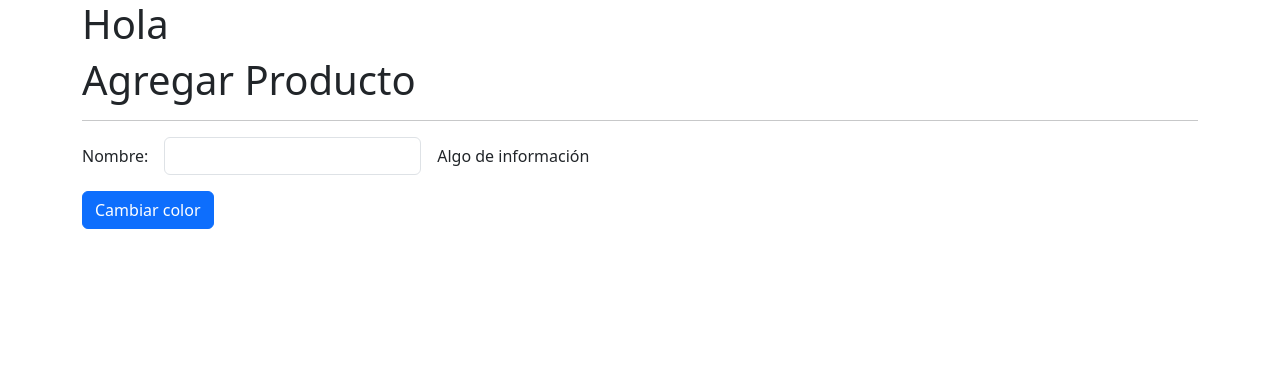
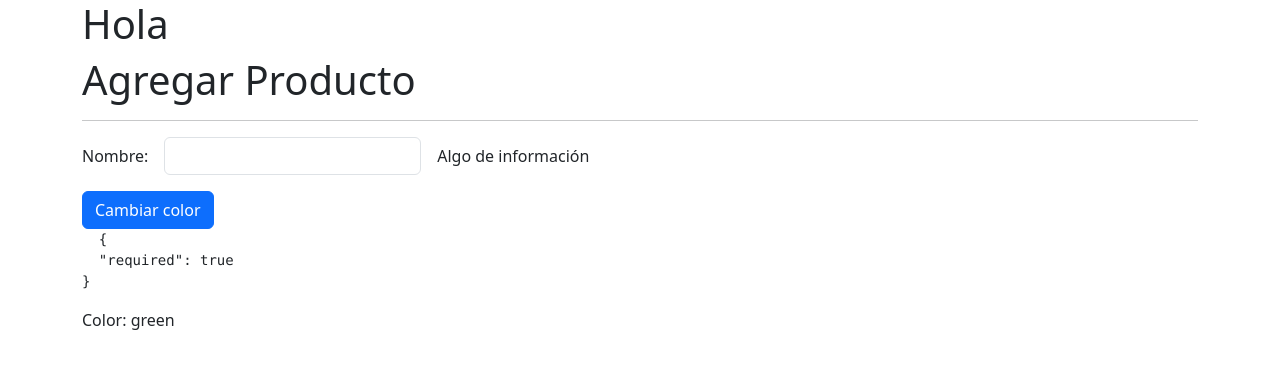
Before and after one commit to jsfc2199/DirectivesSignals, an Angular app: page /products/product in a window 1280 px wide. Shown: the top 368 px of the page. Built offline with nearby package versions, Linux system fonts and the light colour scheme.

Commit message:
Creacion de formulario reactivo tradicional

```diff
--- a/src/app/products/pages/product-page/product-page.component.html
+++ b/src/app/products/pages/product-page/product-page.component.html
@@ -1,12 +1,12 @@
 <h1>Agregar Producto</h1>
 <hr />
-<form>
+<form [formGroup]="myForm">
   <div class="row g-3 align-items-center mb-3">
     <div class="col-auto">
       <Label>Nombre: </Label>
     </div>
     <div class="col-auto">
-      <input type="text" class="form-control" />
+      <input type="text" class="form-control" formControlName = "name"/>
     </div>
     <div class="col-auto">
       <!-- el objetivo es hacer una directiva que modifique lo que está en el span sin tener que agregar una condición -->
@@ -16,7 +16,12 @@
 
   <div class="row">
     <div class="col">
-      <button class="btn btn-primary">Cambiar color</button>
+      <button class="btn btn-primary" (click)="changeColor()">Cambiar color</button>
     </div>
   </div>
 </form>
+
+<pre>
+  {{myForm.get('name')?.errors | json}}
+</pre>
+<p> Color: {{color}}</p>
--- a/src/app/products/pages/product-page/product-page.component.ts
+++ b/src/app/products/pages/product-page/product-page.component.ts
@@ -1,4 +1,5 @@
-import { Component } from '@angular/core';
+import { Component, inject } from '@angular/core';
+import { FormBuilder, FormGroup, Validators } from '@angular/forms';
 
 @Component({
   templateUrl: './product-page.component.html',
@@ -6,4 +7,22 @@
 })
 export class ProductPageComponent {
 
+  // constructor(private fb: FormBuilder) {}
+
+  //otro tipo de inyección de dependencias enfocado a signals
+  private fb = inject(FormBuilder)
+
+  color: string = 'green'
+
+  myForm: FormGroup = this.fb.group({
+    name:['', [Validators.required, Validators.minLength(6), Validators.email]]
+  })
+
+  changeColor(){
+    const color = '#xxxxxx'.replace(/x/g, y=>(Math.random()*16|0).toString(16));
+
+    this.color = color
+  }
+
+  //TODO crear directiva personalizada para mostrar los errores sin tener que hacer tanta 'carpintería'
 }
--- a/src/app/products/products.module.ts
+++ b/src/app/products/products.module.ts
@@ -3,6 +3,7 @@
 
 import { ProductsRoutingModule } from './products-routing.module';
 import { ProductPageComponent } from './pages/product-page/product-page.component';
+import { ReactiveFormsModule } from '@angular/forms';
 
 
 @NgModule({
@@ -11,7 +12,8 @@
   ],
   imports: [
     CommonModule,
-    ProductsRoutingModule
+    ProductsRoutingModule,
+    ReactiveFormsModule
   ]
 })
 export class ProductsModule { }
```
